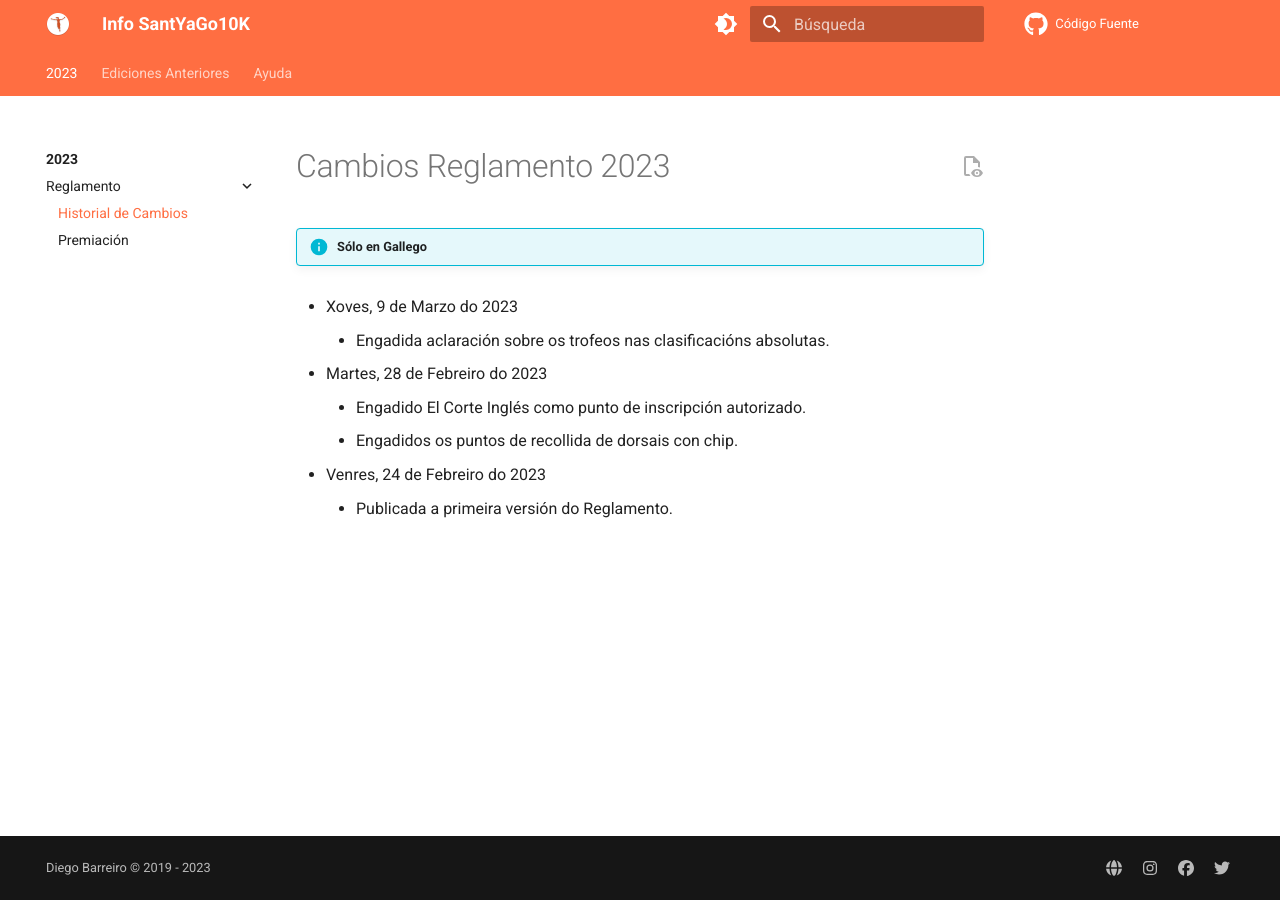
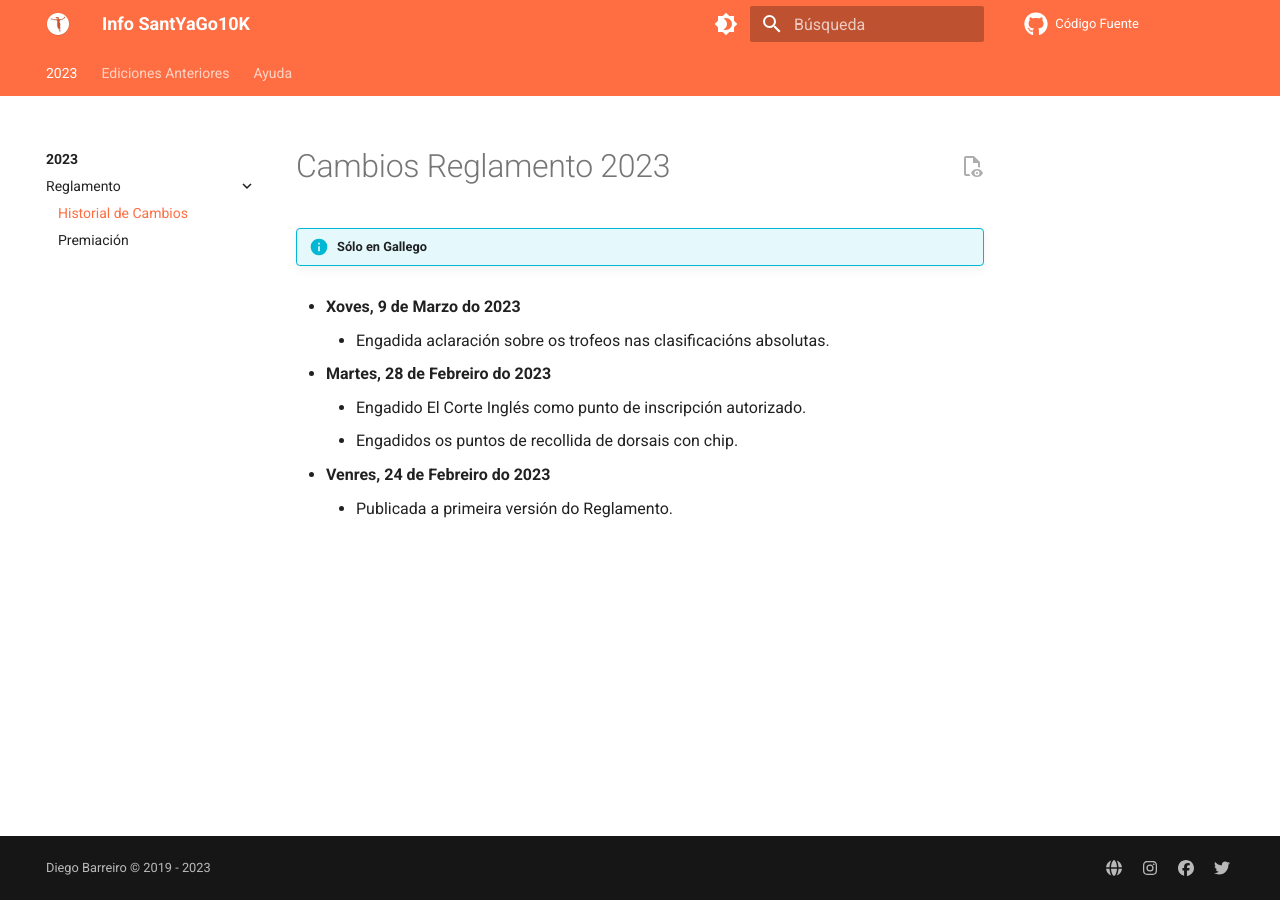
Before and after one commit to SantYaGo10K/Info, an MkDocs documentation site: the page built from info/reglamento/historial.md, in a window 1280 px wide. Built offline with MkDocs 1.6.1 and Material for MkDocs 9.7.7, drawn with Linux system fonts in a browser that asks for light colours; comment, search, counter and statistics services are not loaded.

```diff
--- a/info/reglamento/historial.md
+++ b/info/reglamento/historial.md
@@ -2,12 +2,12 @@
 
 !!! info "Sólo en Gallego"
 
-* Xoves, 9 de Marzo do 2023
+* **Xoves, 9 de Marzo do 2023**
     * Engadida aclaración sobre os trofeos nas clasificacións absolutas.
 
-* Martes, 28 de Febreiro do 2023
+* **Martes, 28 de Febreiro do 2023**
     * Engadido El Corte Inglés como punto de inscripción autorizado.
     * Engadidos os puntos de recollida de dorsais con chip.
 
-* Venres, 24 de Febreiro do 2023
+* **Venres, 24 de Febreiro do 2023**
     * Publicada a primeira versión do Reglamento.
```
